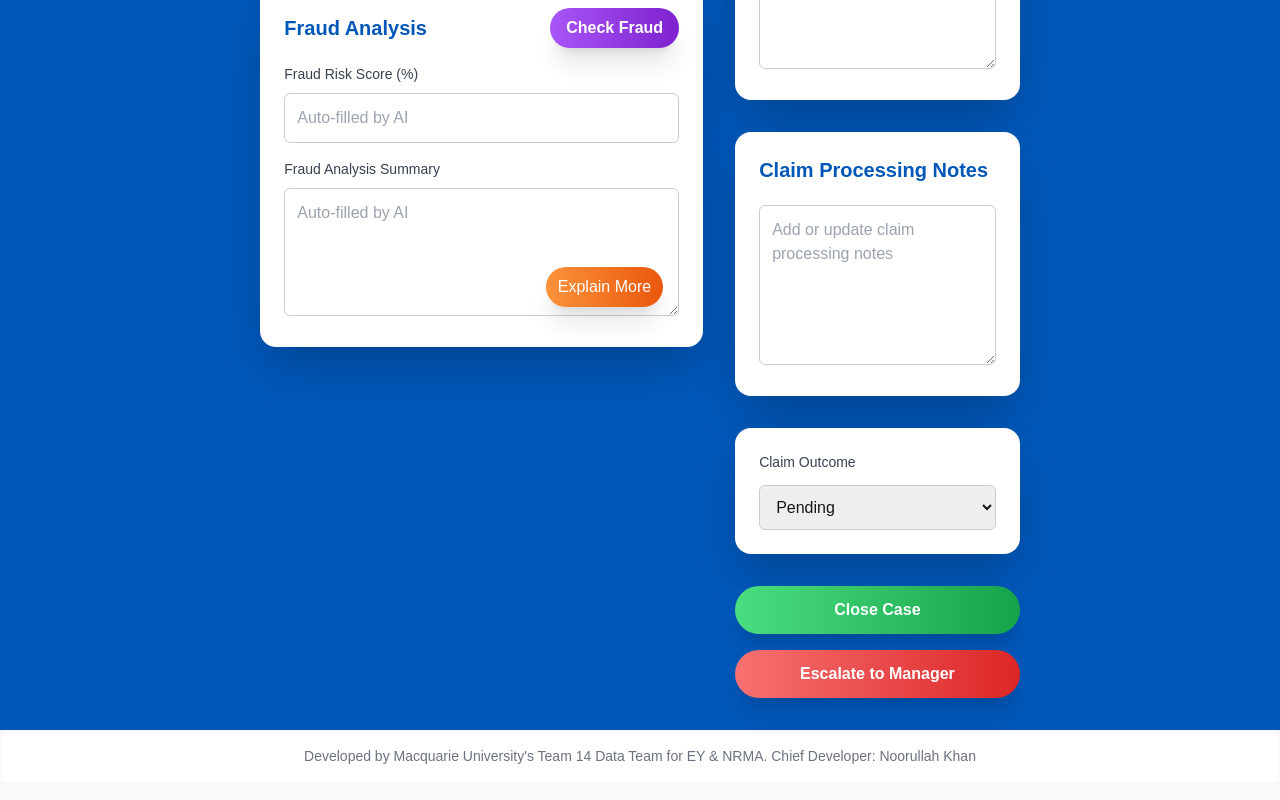
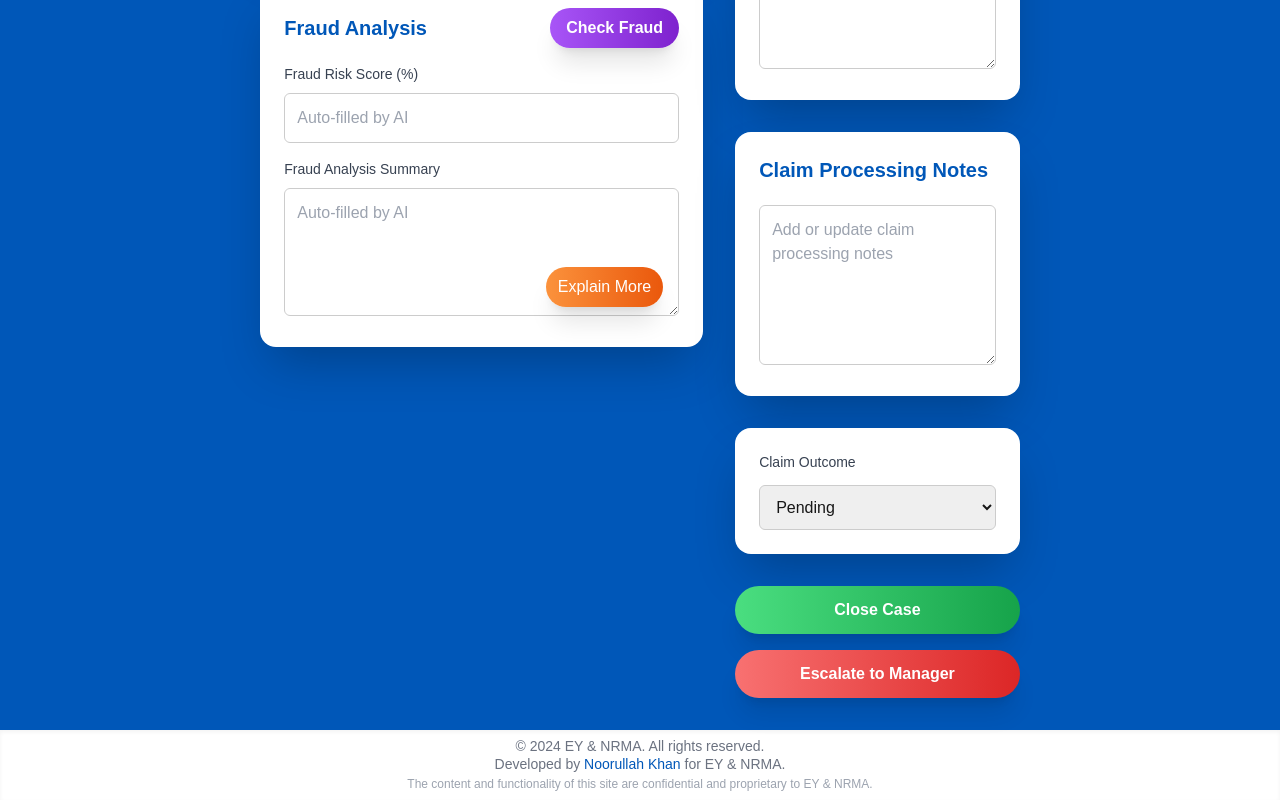
Before and after one commit to AlanDataPortfolio/ey-azure-fn-pipeline, a Next.js app in the folder src/webapp/: page / in a window 1280 px wide. Shown: the part 419-1219 px from the top of the page. Built offline with nearby package versions, Linux system fonts and the light colour scheme; sample sign-in values are in the browser's storage.

Commit message:
#70 Updated Footer

```diff
--- a/src/webapp/pages/index.js
+++ b/src/webapp/pages/index.js
@@ -420,10 +420,13 @@ export default function Home() {
 
       {/* Footer */}
       <footer className="bg-white shadow-inner w-full">
-        <div className="max-w-7xl mx-auto px-6 py-4">
-          <p className="text-center text-sm text-gray-500">
-            Developed by Macquarie University's Team 14 Data Team for EY & NRMA. Chief Developer:
-            Noorullah Khan
+        <div className="max-w-7xl mx-auto px-4 py-2">
+          <p className="text-center text-sm text-gray-500 leading-tight">
+            © {new Date().getFullYear()} EY & NRMA. All rights reserved. <br />
+            Developed by <a href="https://www.linkedin.com/in/noorullah-khan" className="text-nrmaBlue hover:underline" target="_blank" rel="noopener noreferrer">Noorullah Khan</a> for EY & NRMA.
+          </p>
+          <p className="text-center text-xs text-gray-400 mt-1 leading-tight">
+            The content and functionality of this site are confidential and proprietary to EY & NRMA.
           </p>
         </div>
       </footer>
```
